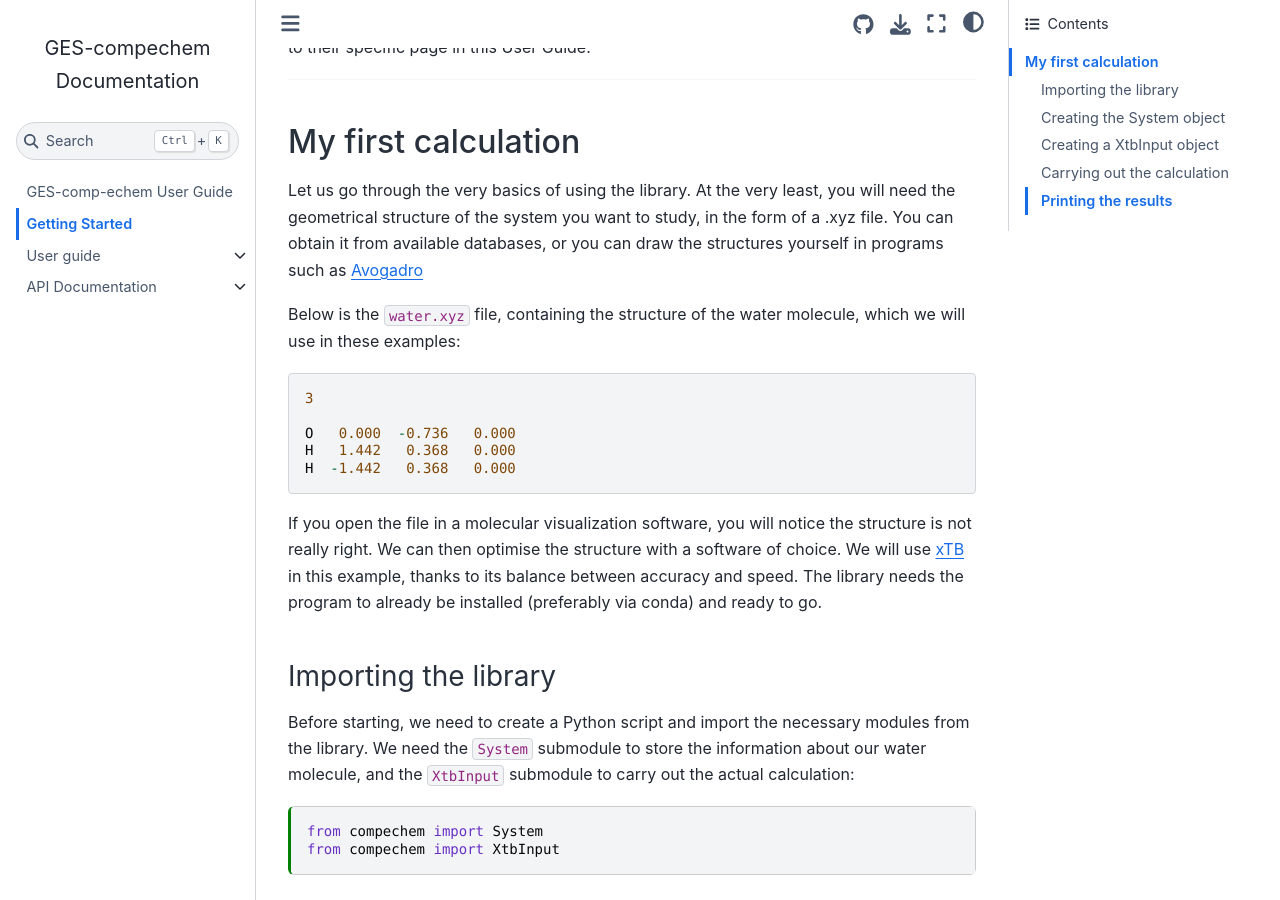
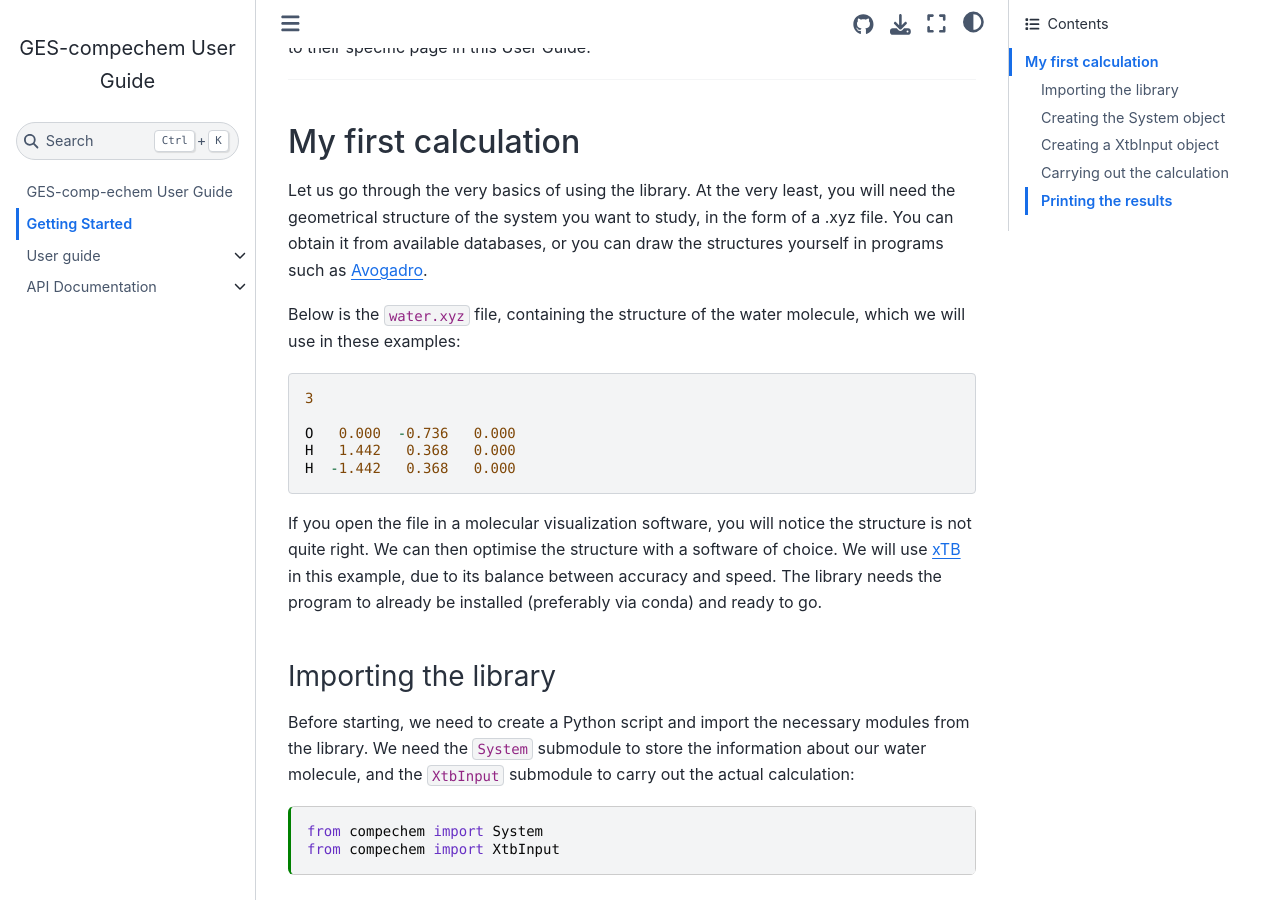
Before and after one commit to GES-compchem/GES-comp-echem, a Jupyter Book: the page built from docs/getting-started.ipynb, in a window 1280 px wide and 900 px high, scrolled down 499 px. Built offline with Jupyter Book 1.0.4 settings and Sphinx 7.4.7 and the Sphinx Book theme 1.1.4, drawn with Linux system fonts in a browser that asks for light colours.

Commit message:
formatting

```diff
--- a/docs/_config.yml
+++ b/docs/_config.yml
@@ -1,5 +1,5 @@
 # Book settings
-title                       : GES-compechem Documentation
+title                       : GES-compechem User Guide
 author                      : Luca Babetto
 copyright                   : "2022"
 #logo                        : logo.png
```
Also changed, not shown: docs/getting-started.ipynb.
